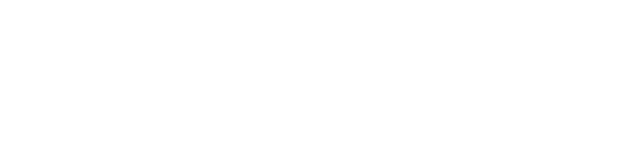
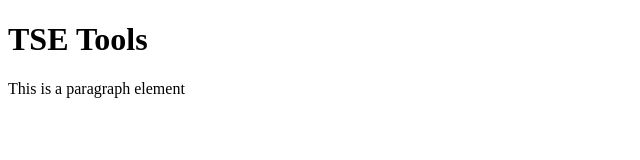
Before and after one commit to julesp31/tse-tools, a plain HTML site: page index.html in a window 1280 px wide. Shown: the whole page, without its empty margins (0-640 px from the left). Drawn offline with Linux system fonts and the light colour scheme.

Commit message:
html boilerplate2

```diff
--- a/index.html
+++ b/index.html
@@ -1,11 +1,17 @@
 <!DOCTYPE html>
 <html lang="en">
+
 <head>
   <meta charset="UTF-8">
   <meta name="viewport" content="width=device-width, initial-scale=1.0">
   <title>TSE Tools</title>
 </head>
+
 <body>
+  <div class="wrapper-main">
+    <h1>TSE Tools</h1>
+    <p>This is a paragraph element</p>
+  </div>
+</body>
 
-</body>
 </html>
```
